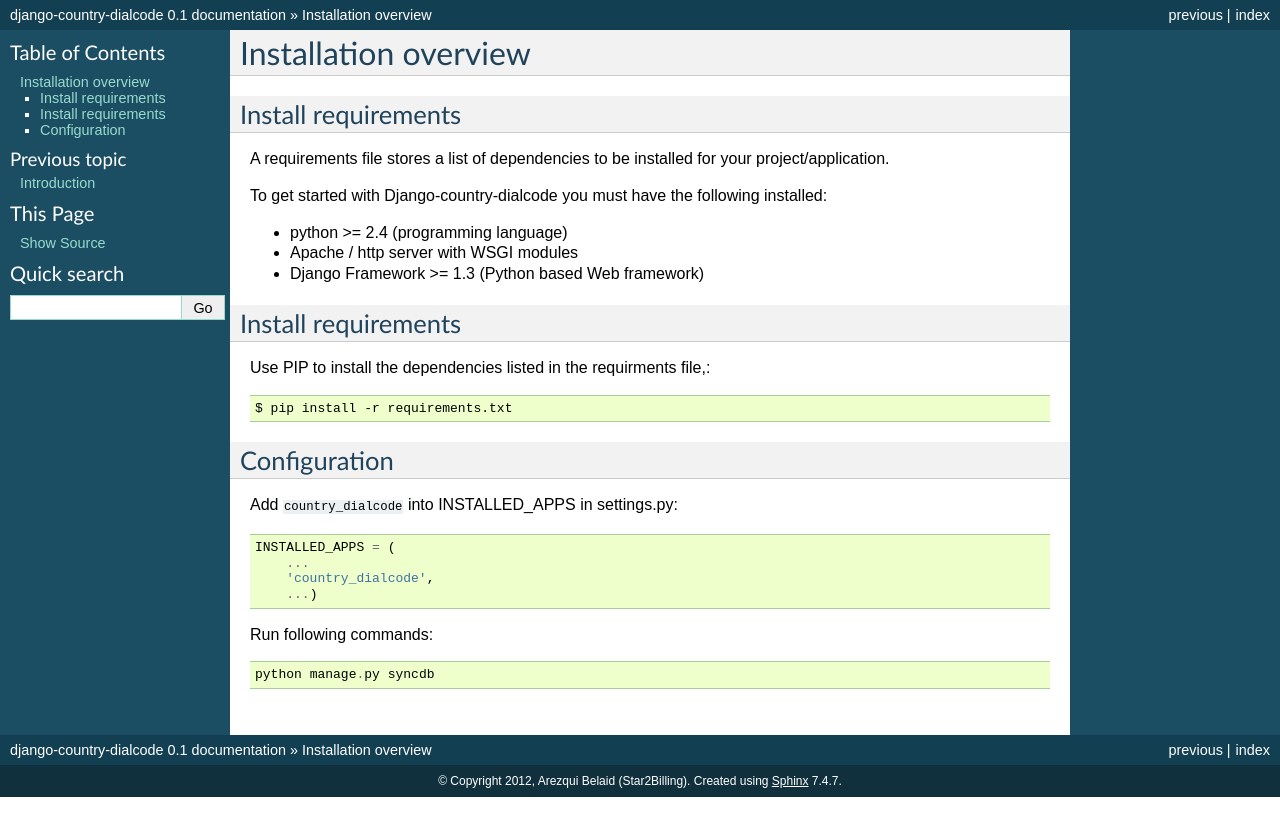
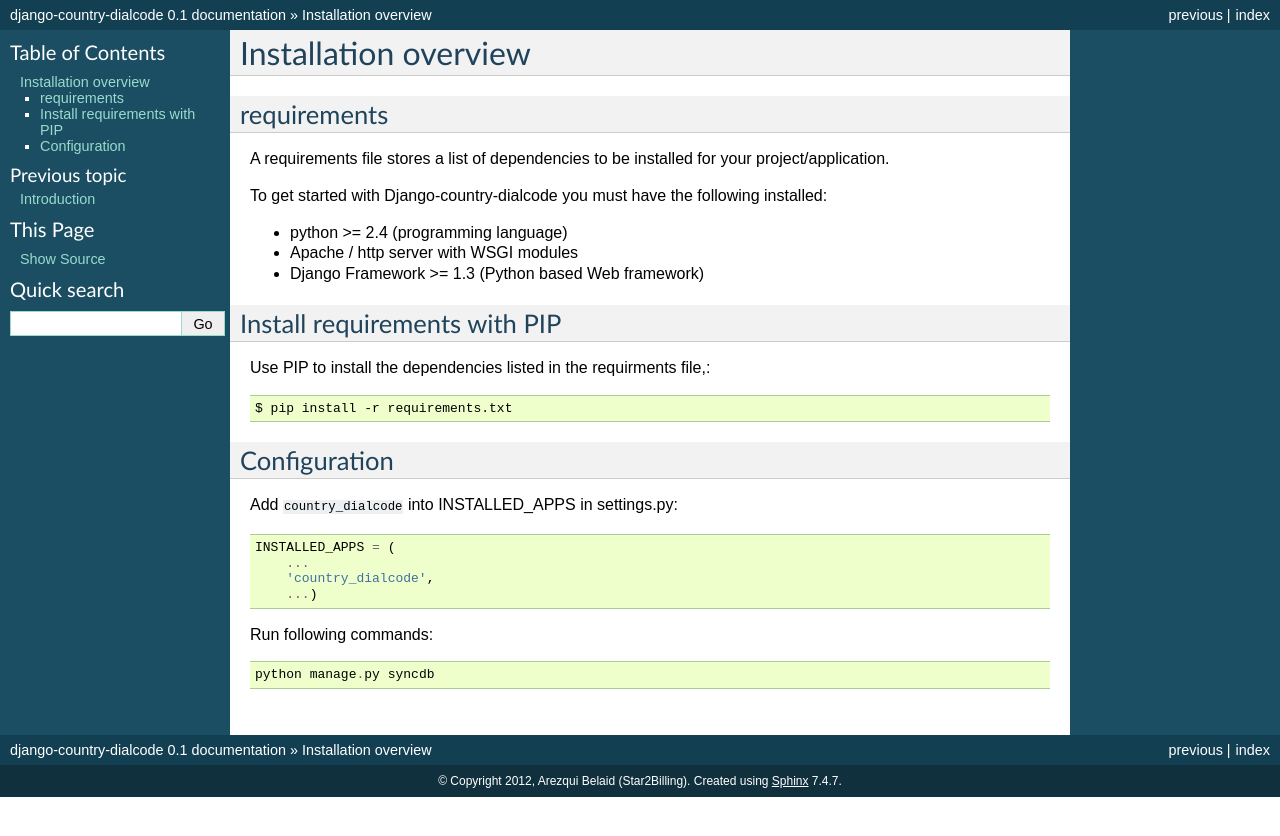
Before and after one commit to Star2Billing/django-country-dialcode, a Sphinx documentation site: the page built from docs/source/installation-overview.rst, in a window 1280 px wide. Shown: the top 836 px of the page. Built offline with Sphinx 7.4.7, drawn with Linux system fonts in a browser that asks for light colours; pages that are not in the unit, such as notebooks, are missing from menus.

Commit message:
Update docs/source/installation-overview.rst

```diff
--- a/docs/source/installation-overview.rst
+++ b/docs/source/installation-overview.rst
@@ -4,10 +4,10 @@
 Installation overview
 =====================
 
-.. _install-requirements:
+.. _requirements:
 
-Install requirements
-====================
+requirements
+============
 
 A requirements file stores a list of dependencies to be installed for your project/application.
 
@@ -20,8 +20,8 @@
 
 .. _install_requirements:
 
-Install requirements
-====================
+Install requirements with PIP
+=============================
 
 Use PIP to install the dependencies listed in the requirments file,::
 
```
